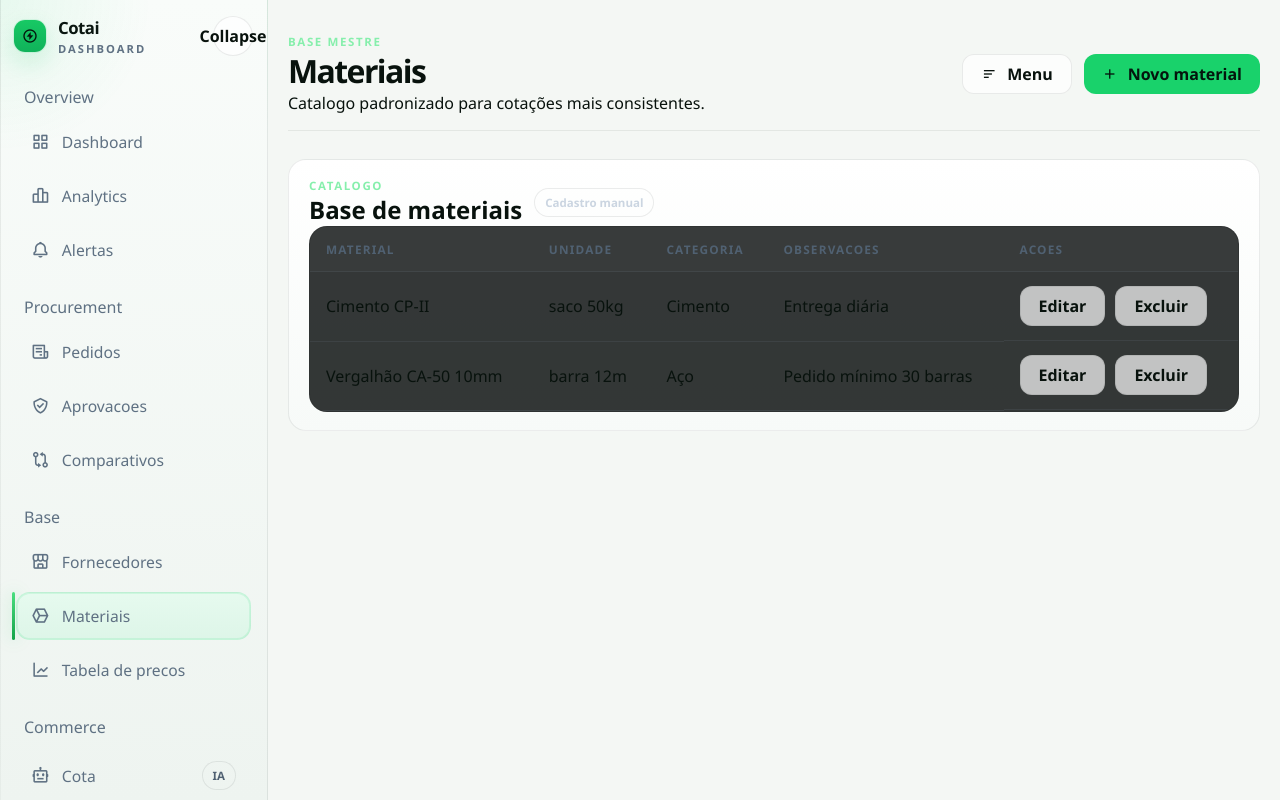
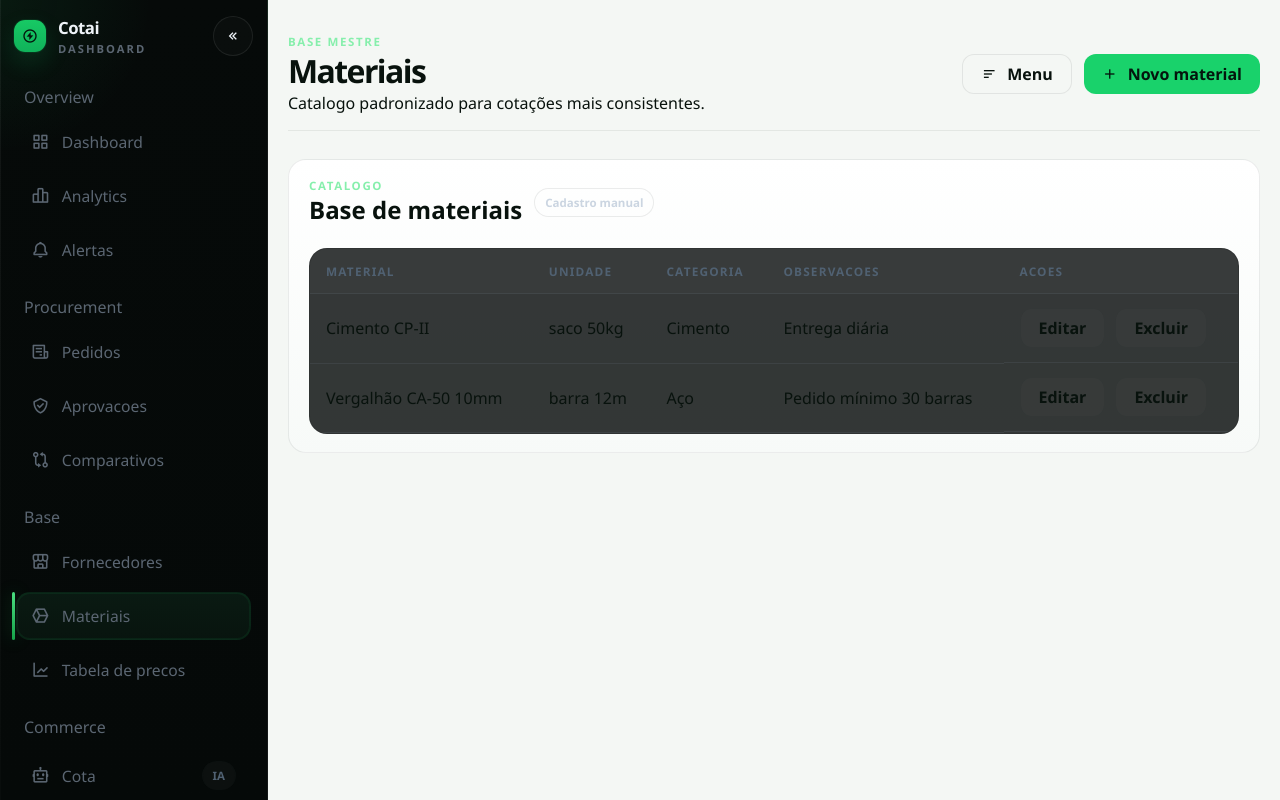
Before and after one commit to VitorFalcochio/cotai, a plain HTML site: page frontend/pages/materials.html in a window 1280 px wide. Drawn offline with nearby package versions, Linux system fonts and the light colour scheme.

Commit message:
Refine sidebar theme and page updates

```diff
--- a/frontend/assets/css/layout.css
+++ b/frontend/assets/css/layout.css
@@ -550,16 +550,16 @@
 :root[data-theme="light"] .sidebar,
 :root[data-theme="light"] .app-sidebar,
 :root[data-theme="light"] .dashboard-apex-sidebar {
-  border-right-color: rgba(8, 18, 13, 0.08);
+  border-right-color: rgba(255, 255, 255, 0.06);
   background:
     radial-gradient(circle at top left, rgba(25, 210, 107, 0.08), transparent 18%),
-    linear-gradient(180deg, #f9fcfa 0%, #eef4f0 100%);
+    linear-gradient(180deg, #060a09 0%, #050908 100%);
 }
 
 :root[data-theme="light"] .sidebar::after,
 :root[data-theme="light"] .app-sidebar::after,
 :root[data-theme="light"] .dashboard-apex-sidebar::after {
-  background: linear-gradient(180deg, rgba(8, 18, 13, 0.08), rgba(8, 18, 13, 0.03));
+  background: linear-gradient(180deg, rgba(255, 255, 255, 0.06), rgba(255, 255, 255, 0.02));
 }
 
 :root[data-theme="light"] .sidebar-title,
@@ -569,32 +569,58 @@
 :root[data-theme="light"] .side-link-icon,
 :root[data-theme="light"] .dashboard-sidebar-profile span,
 :root[data-theme="light"] .dashboard-profile-link {
-  color: #5f7183;
+  color: #5b6672;
 }
 
 :root[data-theme="light"] .dashboard-sidebar-profile strong,
 :root[data-theme="light"] .brand-name {
-  color: #0a1610;
+  color: #eef3f8;
 }
 
 :root[data-theme="light"] .side-link:hover {
-  background: rgba(8, 18, 13, 0.04);
-  border-color: rgba(8, 18, 13, 0.06);
+  background: rgba(255, 255, 255, 0.026);
+  border-color: rgba(255, 255, 255, 0.04);
   color: var(--text-primary);
 }
 
 :root[data-theme="light"] .side-link.active {
-  background: linear-gradient(180deg, rgba(229, 250, 238, 0.96), rgba(220, 245, 231, 0.96));
-  border-color: rgba(25, 210, 107, 0.16);
-  box-shadow: inset 0 0 0 1px rgba(25, 210, 107, 0.12);
+  background: linear-gradient(180deg, rgba(10, 27, 19, 0.96), rgba(8, 21, 15, 0.96));
+  border-color: rgba(25, 210, 107, 0.08);
+  box-shadow: inset 0 0 0 1px rgba(25, 210, 107, 0.08);
 }
 
-:root[data-theme="light"] .side-collapse-btn,
-:root[data-theme="light"] .btn-ghost,
-:root[data-theme="light"] .btn-secondary,
-:root[data-theme="light"] .icon-btn {
-  border-color: rgba(8, 18, 13, 0.08);
-  background: rgba(255, 255, 255, 0.7);
+:root[data-theme="light"] .sidebar .side-collapse-btn,
+:root[data-theme="light"] .app-sidebar .side-collapse-btn,
+:root[data-theme="light"] .dashboard-apex-sidebar .side-collapse-btn,
+:root[data-theme="light"] .sidebar .btn-ghost,
+:root[data-theme="light"] .app-sidebar .btn-ghost,
+:root[data-theme="light"] .dashboard-apex-sidebar .btn-ghost,
+:root[data-theme="light"] .sidebar .btn-secondary,
+:root[data-theme="light"] .app-sidebar .btn-secondary,
+:root[data-theme="light"] .dashboard-apex-sidebar .btn-secondary,
+:root[data-theme="light"] .sidebar .icon-btn,
+:root[data-theme="light"] .app-sidebar .icon-btn,
+:root[data-theme="light"] .dashboard-apex-sidebar .icon-btn {
+  border-color: rgba(255, 255, 255, 0.08);
+  background: rgba(255, 255, 255, 0.02);
+  color: #eef3f8;
+}
+
+:root[data-theme="light"] .sidebar .side-collapse-btn:hover,
+:root[data-theme="light"] .app-sidebar .side-collapse-btn:hover,
+:root[data-theme="light"] .dashboard-apex-sidebar .side-collapse-btn:hover,
+:root[data-theme="light"] .sidebar .btn-ghost:hover,
+:root[data-theme="light"] .app-sidebar .btn-ghost:hover,
+:root[data-theme="light"] .dashboard-apex-sidebar .btn-ghost:hover,
+:root[data-theme="light"] .sidebar .btn-secondary:hover,
+:root[data-theme="light"] .app-sidebar .btn-secondary:hover,
+:root[data-theme="light"] .dashboard-apex-sidebar .btn-secondary:hover,
+:root[data-theme="light"] .sidebar .icon-btn:hover,
+:root[data-theme="light"] .app-sidebar .icon-btn:hover,
+:root[data-theme="light"] .dashboard-apex-sidebar .icon-btn:hover {
+  border-color: rgba(255, 255, 255, 0.12);
+  background: rgba(255, 255, 255, 0.05);
+  color: #eef3f8;
 }
 
 body.sidebar-collapsed .sidebar,
@@ -640,14 +666,20 @@
   width: 44px;
   min-width: 44px;
   min-height: 44px;
+  gap: 0;
   padding-inline: 0;
   border-radius: 12px;
 }
 
 body.sidebar-collapsed .side-link .left {
-  width: 100%;
+  width: auto;
+  flex: 0 0 auto;
   justify-content: center;
   gap: 0;
+}
+
+body.sidebar-collapsed .side-link .mini-badge {
+  display: none;
 }
 
 body.sidebar-collapsed .side-link::after {
--- a/frontend/assets/js/app.js
+++ b/frontend/assets/js/app.js
@@ -371,7 +371,10 @@
       document.body.classList.toggle("sidebar-collapsed", isCollapsed);
       sidebar.classList.toggle("is-collapsed", isCollapsed);
       localStorage.setItem(collapseStorageKey, isCollapsed ? "1" : "0");
-      if (collapseBtn) collapseBtn.textContent = isCollapsed ? "Expand" : "Collapse";
+      if (collapseBtn) {
+        collapseBtn.setAttribute("aria-expanded", isCollapsed ? "false" : "true");
+        collapseBtn.setAttribute("aria-label", isCollapsed ? "Expandir menu" : "Colapsar menu");
+      }
       requestAnimationFrame(moveIndicator);
     };
 
@@ -405,7 +408,10 @@
       if (mobileBreakpoint.matches) {
         document.body.classList.remove("sidebar-collapsed");
         sidebar.classList.remove("is-collapsed");
-        if (collapseBtn) collapseBtn.textContent = "Collapse";
+        if (collapseBtn) {
+          collapseBtn.setAttribute("aria-expanded", "true");
+          collapseBtn.setAttribute("aria-label", "Colapsar menu");
+        }
       } else {
         setDrawerState(false);
         setCollapsedState(localStorage.getItem(collapseStorageKey) === "1");
```
Also changed, not shown: frontend/pages/materials.html (+1 -1 lines), frontend/pages/requests.html (+4 -1 lines).
